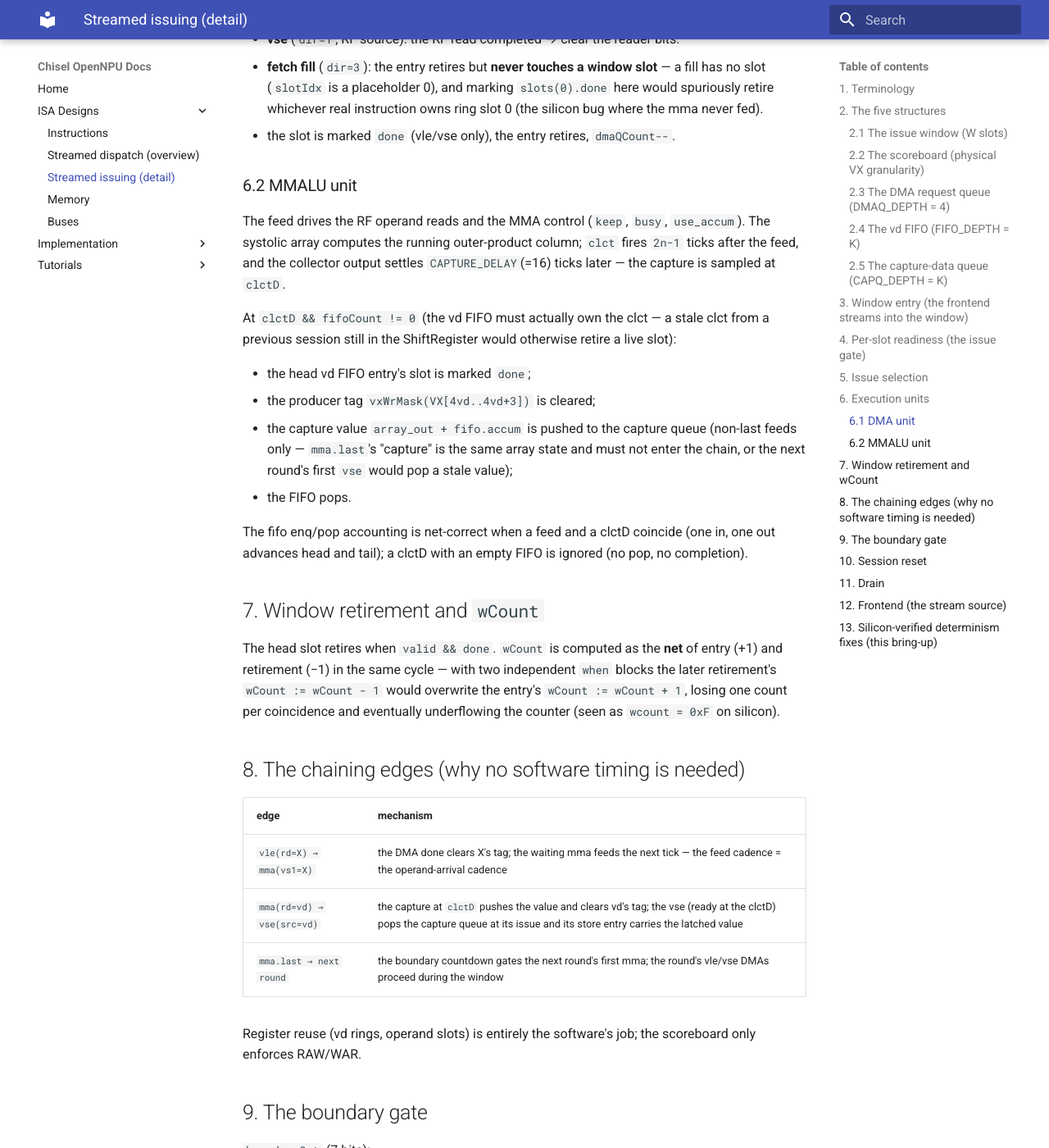
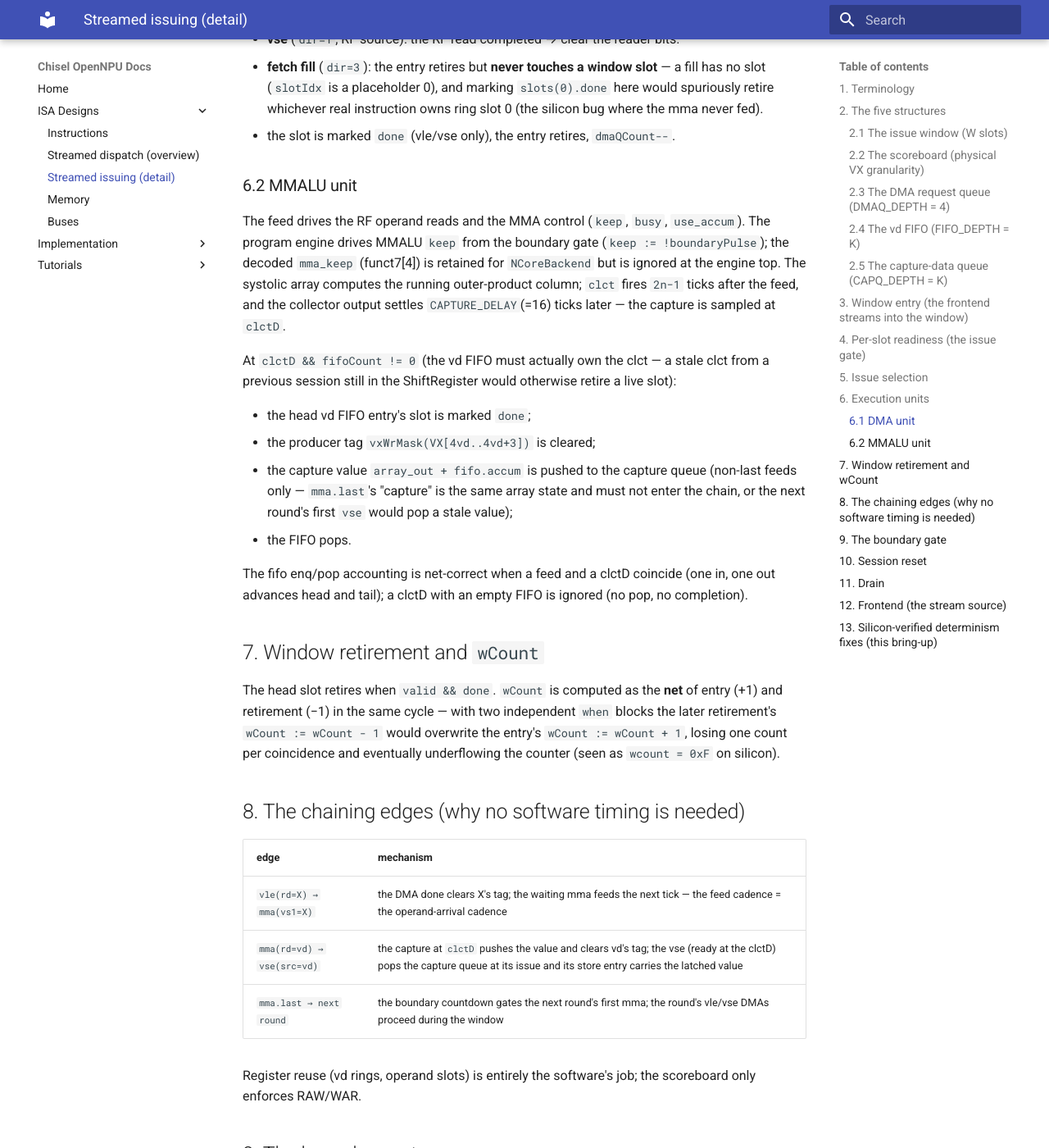
Before and after one commit to mpskex/chisel-npu, an MkDocs documentation site: the page built from docs/designs/04.streamed-issuing.md, in a window 1280 px wide and 1400 px high, scrolled down 4321 px. Shown: the whole window at 82% size. Built offline with MkDocs 1.6.1 and Material for MkDocs 9.7.7, drawn with Linux system fonts in a browser that asks for light colours; some of the changed text lies outside the part shown.

Commit message:
docs(engine): engine controls mma keep via boundary gate

````diff
--- a/docs/designs/04.streamed-issuing.md
+++ b/docs/designs/04.streamed-issuing.md
@@ -194,9 +194,12 @@ On `dma.io.done && dmaHead.valid && dmaHead.inFlight`:
 ### 6.2 MMALU unit
 
 The feed drives the RF operand reads and the MMA control (`keep`, `busy`,
-`use_accum`).  The systolic array computes the running outer-product column;
-`clct` fires `2n−1` ticks after the feed, and the collector output settles
-`CAPTURE_DELAY`(=16) ticks later — the capture is sampled at `clctD`.
+`use_accum`).  The program engine drives MMALU `keep` from the boundary gate
+(`keep := !boundaryPulse`); the decoded `mma_keep` (funct7[4]) is retained for
+`NCoreBackend` but is ignored at the engine top.  The systolic array computes
+the running outer-product column; `clct` fires `2n−1` ticks after the feed, and
+the collector output settles `CAPTURE_DELAY`(=16) ticks later — the capture is
+sampled at `clctD`.
 
 At `clctD && fifoCount != 0` (the vd FIFO must actually own the clct — a
 stale clct from a previous session still in the ShiftRegister would
@@ -245,6 +248,9 @@ keep = 0 pulse      → boundaryCnt === 2K       (the PE reset; the array is
                                                 idle, so every PE latches 0)
 mma-family readiness→ boundaryCnt === 0
 ```
+
+The `keep = 0` pulse is engine-generated from this boundary gate; it is not
+the decoded MMA `funct7[4]` (see §6.2).
 
 `6K − 1` (rather than the original `4K − 1`) ensures the `keep = 0` reset
 fires **after** the last capture's `clctD` — with `4K − 1` the reset landed
````
Also changed, not shown: docs/designs/01.isa.md (+3 -0 lines), 2 other files.
